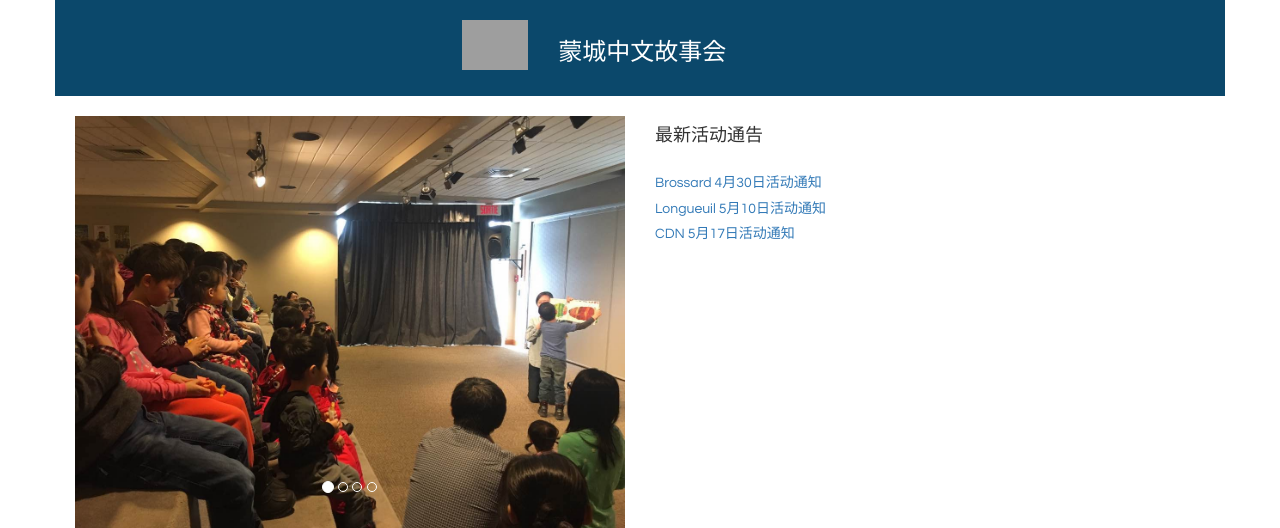
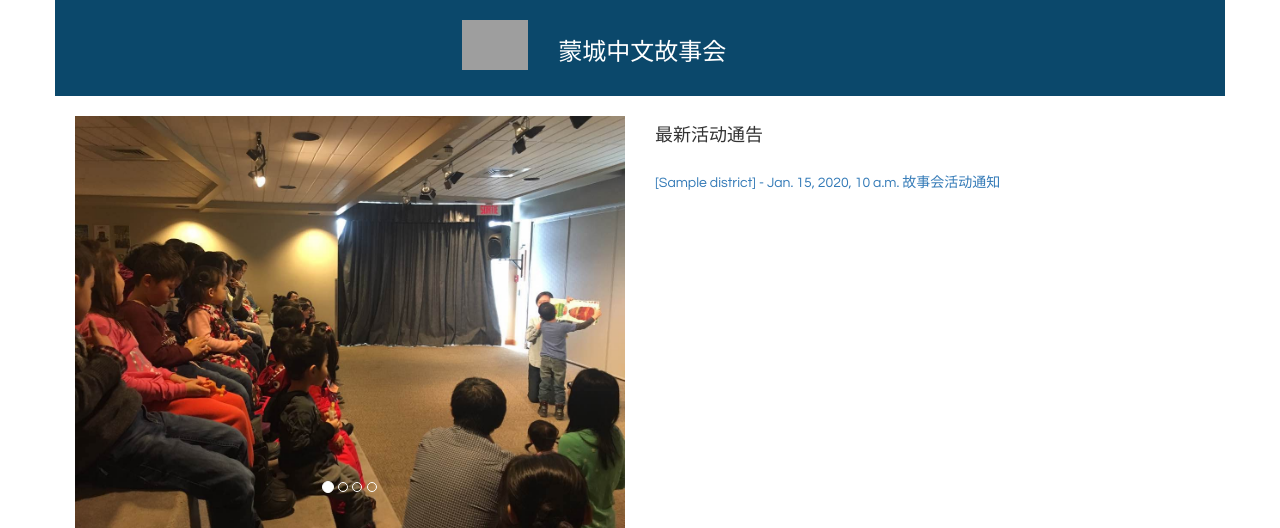
Before and after one commit to wangguanzhou/mtlstory, a Django app: template templates/homepage.html in a window 1280 px wide. Shown: the top 528 px of the page. Run offline with Django 3.2, Linux system fonts and the light colour scheme; the template is opened without the code that fills it: most values are stand-ins (such as "Sample title", 1, 10 or a date in 2020); some libraries are stand-ins or nearby versions; grey boxes are pictures that could not be loaded.

Commit message:
Update homepage.html

```diff
--- a/templates/homepage.html
+++ b/templates/homepage.html
@@ -41,9 +41,13 @@
             <h4>最新活动通告</h4>
         </div>
         <div style="padding: 10px 0px 10px 0px">
-            <a href="#"><h5>Brossard 4月30日活动通知</h5></a>
-            <a href="#"><h5>Longueuil 5月10日活动通知</h5></a>
-            <a href="#"><h5>CDN 5月17日活动通知</h5></a>
+            {% if num_of_active_notices == 0 %}
+            <h5>当前没有新的故事会活动通知</h5>
+            {% else %}
+            {% for district, story_date in active_notice_list %}
+            <a href="#"><h5>[{{ district }}] - {{ sotry_date }} 故事会活动通知</h5></a>
+            {% endfor %}
+            {% endif %}
 
         </div>
 
```
